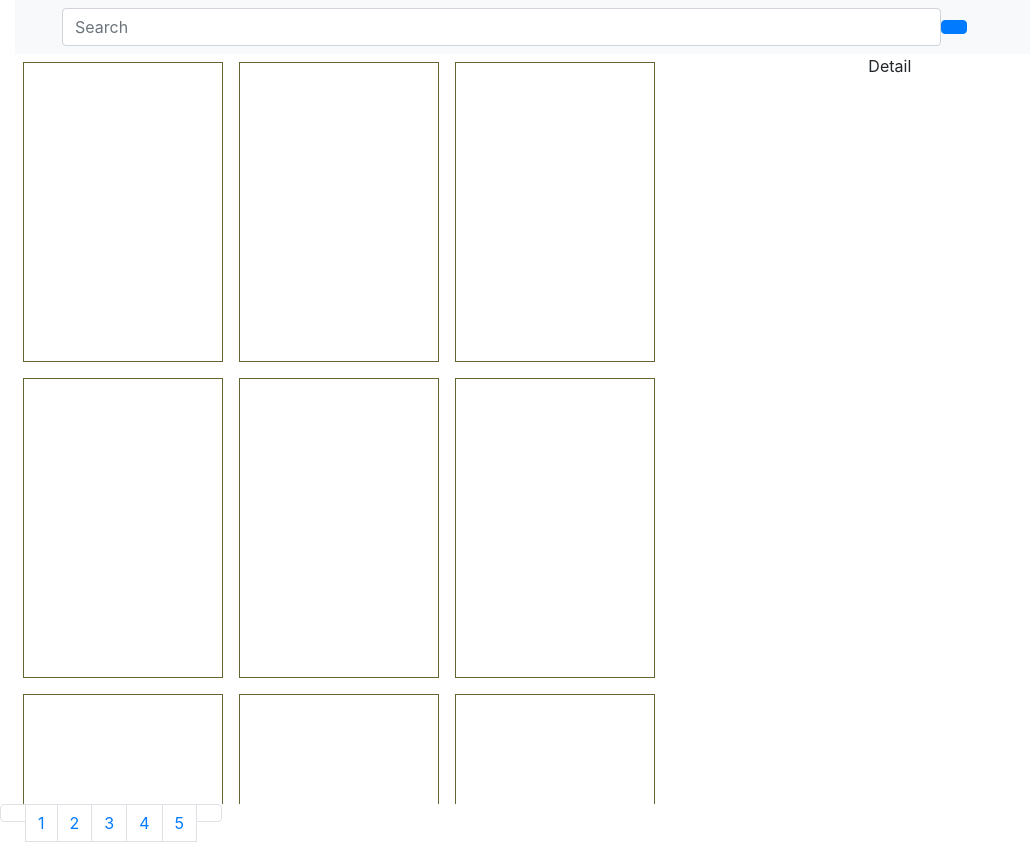
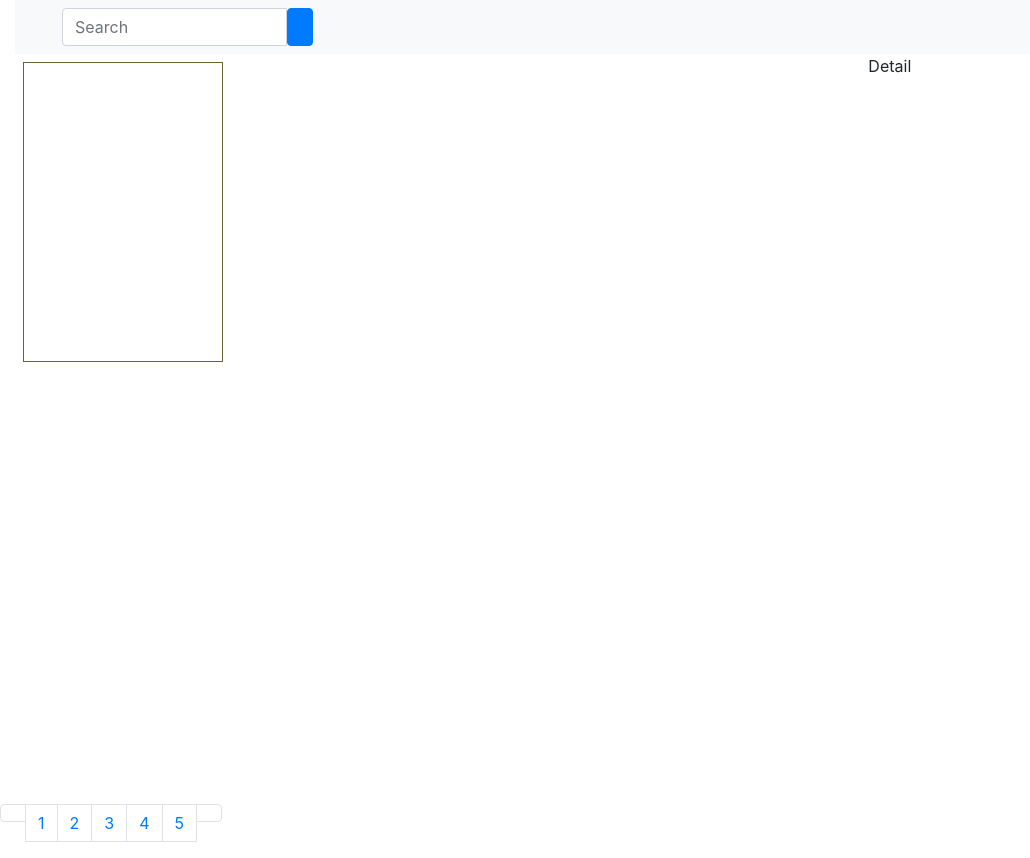
Before and after one commit to Moverr/githubsearch, a React (Create React App) app: page / in a window 1280 px wide. Shown: the whole page, without its empty margins (0-1030 px from the left). Built offline with nearby package versions, Linux system fonts and the light colour scheme; some icons are missing.

Commit message:
Debuggging

```diff
--- /dev/null
+++ b/src/components/ProfileCard.jsx
@@ -0,0 +1,7 @@
+import React from 'react'
+
+const ProfileCard = function(props){
+    return   <div className="profileCard">
+    </div>
+}
+export default ProfileCard;
--- a/src/components/SearchForm.jsx
+++ b/src/components/SearchForm.jsx
@@ -2,10 +2,12 @@ import React from 'react'
 
 const SearchForm = (props) => {
     return <form className="form-inline col-md-12 ">
+        <div className="input-group">
         <input className="form-control col-md-9 " placeholder={props.placeholder} type="text" />
         <button className="btn btn-primary my-2 my-sm-0" type="submit">
             <i className="fa fa-search"></i>
         </button>
+        </div>
     </form>
 }
 
--- a/src/components/SearchLandingPage.jsx
+++ b/src/components/SearchLandingPage.jsx
@@ -1,5 +1,7 @@
 import React, { Component } from 'react';
 import SearchForm from './SearchForm';
+import ProfileCard from './ProfileCard';
+
 import '../css/main.css';
 
 class SearchLandingPage extends Component {
@@ -27,18 +29,9 @@ class SearchLandingPage extends Component {
                 {/* main window  */}
                     <div className="row ">
 				<div className="col-md-8 main_window">
-                   <div className="profileCard">  </div>
 
-                   <div className="profileCard"> </div>
-                   <div className="profileCard"> </div>
-                   <div className="profileCard"> </div>
-                   <div className="profileCard"> </div>
-                   <div className="profileCard"> </div>
-                   <div className="profileCard"> </div>
-                   <div className="profileCard"> </div>
-                   <div className="profileCard"> </div>
-                   <div className="profileCard"> </div>
-
+                 {/* //todo: profile card  */}
+                  <ProfileCard />
 
 
 				</div>
```
